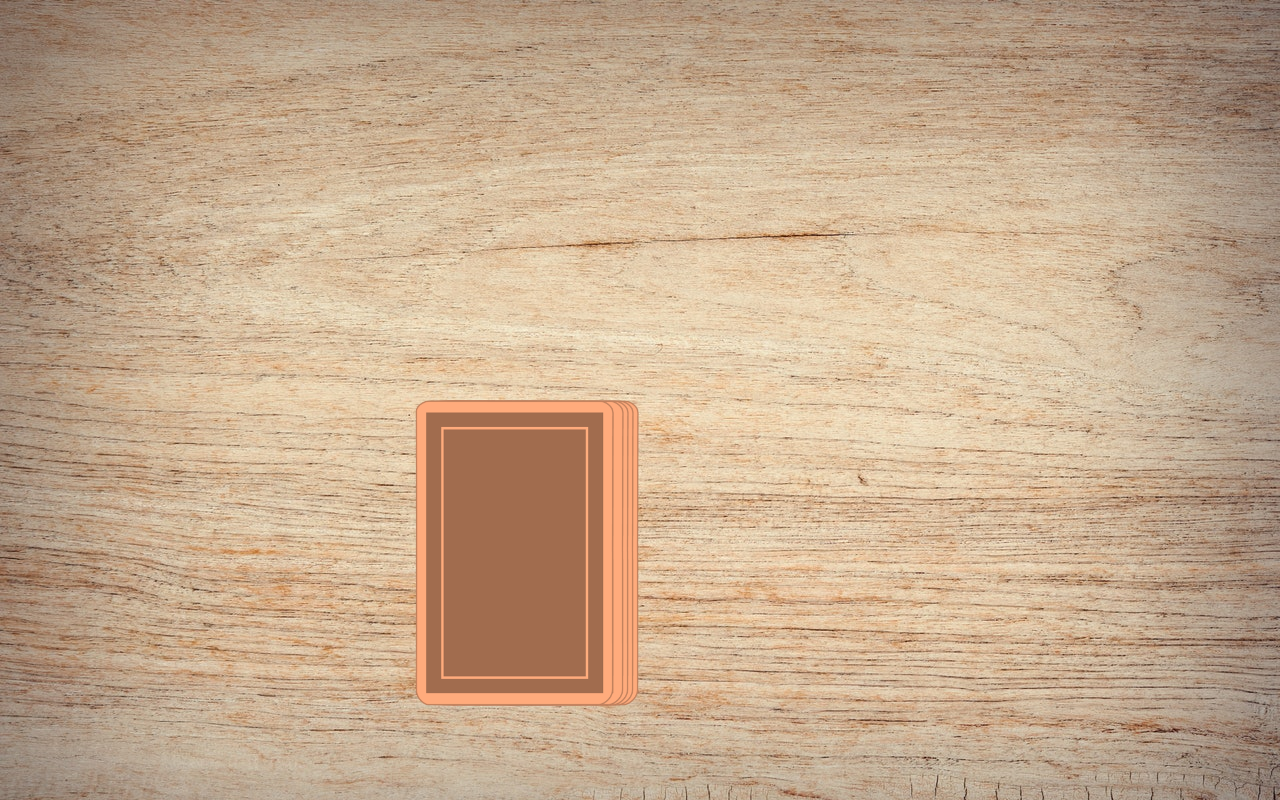
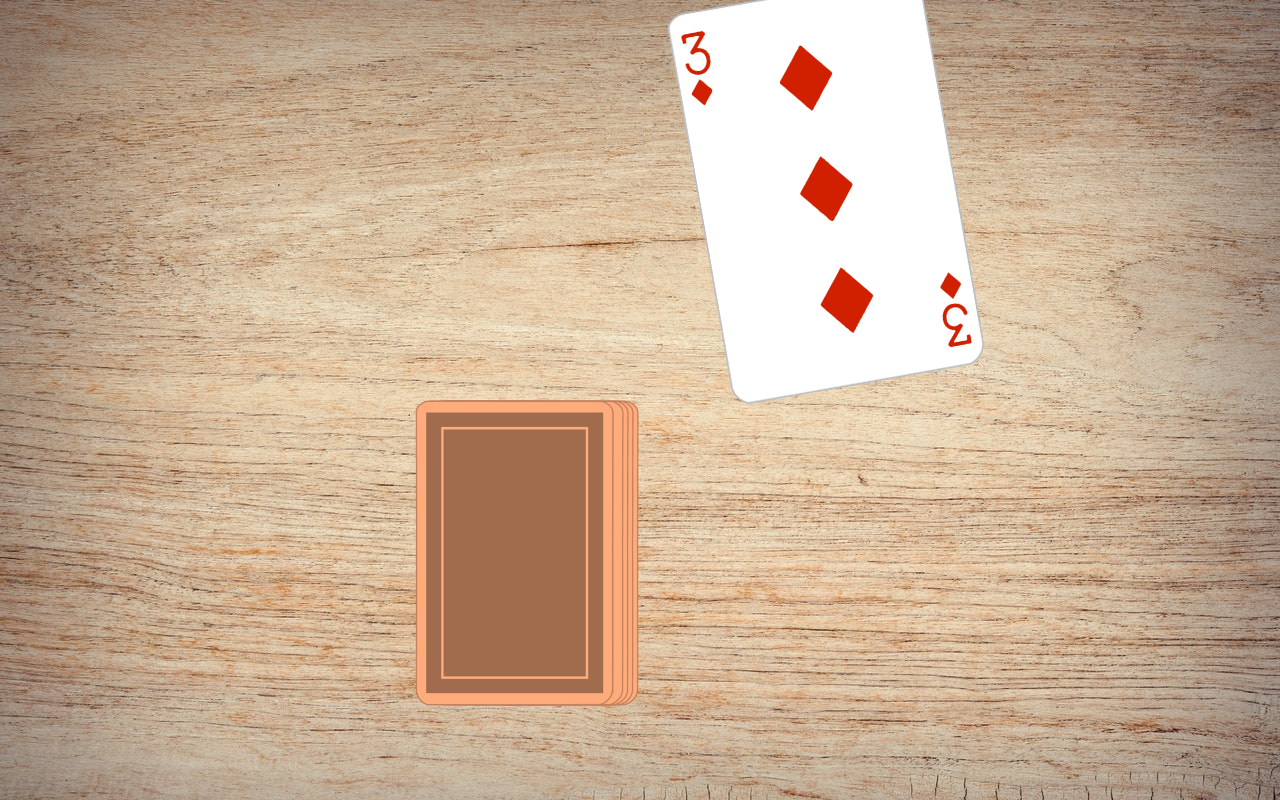
Before and after one commit to Traumzerfetzerin/Ring-of-Fire, an Angular app: page /game in a window 1280 px wide. Both pictures are taken after a click on the picture 515 px from the left and 552 px from the top of the page. Built offline with nearby package versions, Linux system fonts and the light colour scheme.

Commit message:
Show played cards

```diff
--- a/src/app/game/game.component.html
+++ b/src/app/game/game.component.html
@@ -1,9 +1,15 @@
 <div class="field">
 
+    <!-- Card stack -->
     <div class="card-stack">
         <img *ngFor="let c of [0,1,2,3]; let i = index;" [ngStyle]="{'right.px': i*5}"
             src="/assets/img/cards/card_cover.png" alt="">
         <img (click)="takeCard()" class="top-card" style="right: 25px" src="/assets/img/cards/card_cover.png" alt="">
+
+        <!-- Stack for played cards -->
+        <img *ngFor="let card of game.playedCards" class="played-cards" src="/assets/img/cards/{{ card }}.png" alt="">
+
+        <!-- Current card (Animation) -->
         <img (click)="takeCard()" *ngIf="pickCardAnimation" class="pick-card" style="right: 25px"
             src="/assets/img/cards/{{ currentCard }}.png" alt="">
     </div>
--- a/src/app/game/game.component.scss
+++ b/src/app/game/game.component.scss
@@ -9,6 +9,7 @@
     align-items: center;
 }
 
+
 .card-stack {
     position: relative;
 
@@ -17,6 +18,7 @@
         width: 200px;
     }
 }
+
 
 .top-card {
     cursor: pointer;
@@ -28,11 +30,19 @@
     }
 }
 
+
+.played-cards {
+    right: 25px;
+    transform: scale(1.3) translateX(240px) translateY(-280px) rotate(-10deg);
+}
+
+
 .pick-card {
     transition: all 125ms ease-in-out;
     animation: pick-card-animation 1s ease-in-out;
     transform: scale(1.3) translateX(240px) translateY(-280px) rotate(-10deg);
 }
+
 
 @keyframes pick-card-animation {
     0% {
--- a/src/app/game/game.component.ts
+++ b/src/app/game/game.component.ts
@@ -14,7 +14,7 @@ import { Game } from '../../models/game';
 
 export class GameComponent implements OnInit {
   pickCardAnimation = false;
-  currentCard: string | undefined;
+  currentCard: string = '';
   game: Game = new Game();
 
 
@@ -36,24 +36,19 @@ export class GameComponent implements OnInit {
    */
   newGame() {
     this.game = new Game();
-    console.log(this.game);
-
   }
 
 
-  /**
-   * Takes the top card from the deck and assigns it to the currentCard property.
-   * Sets the pickCardAnimation property to true for 1500ms to prevent the user from taking multiple cards at once.
-   */
+
   takeCard() {
     if (!this.pickCardAnimation) {
-      this.currentCard = this.game.stack.pop();
-      console.log(this.currentCard);
+      this.currentCard = this.game.stack.pop() as string;
       this.pickCardAnimation = true;
 
       setTimeout(() => {
+        this.game.playedCards.push(this.currentCard);
         this.pickCardAnimation = false;
-      }, 1500);
+      }, 1000);
     }
   }
 }
```
